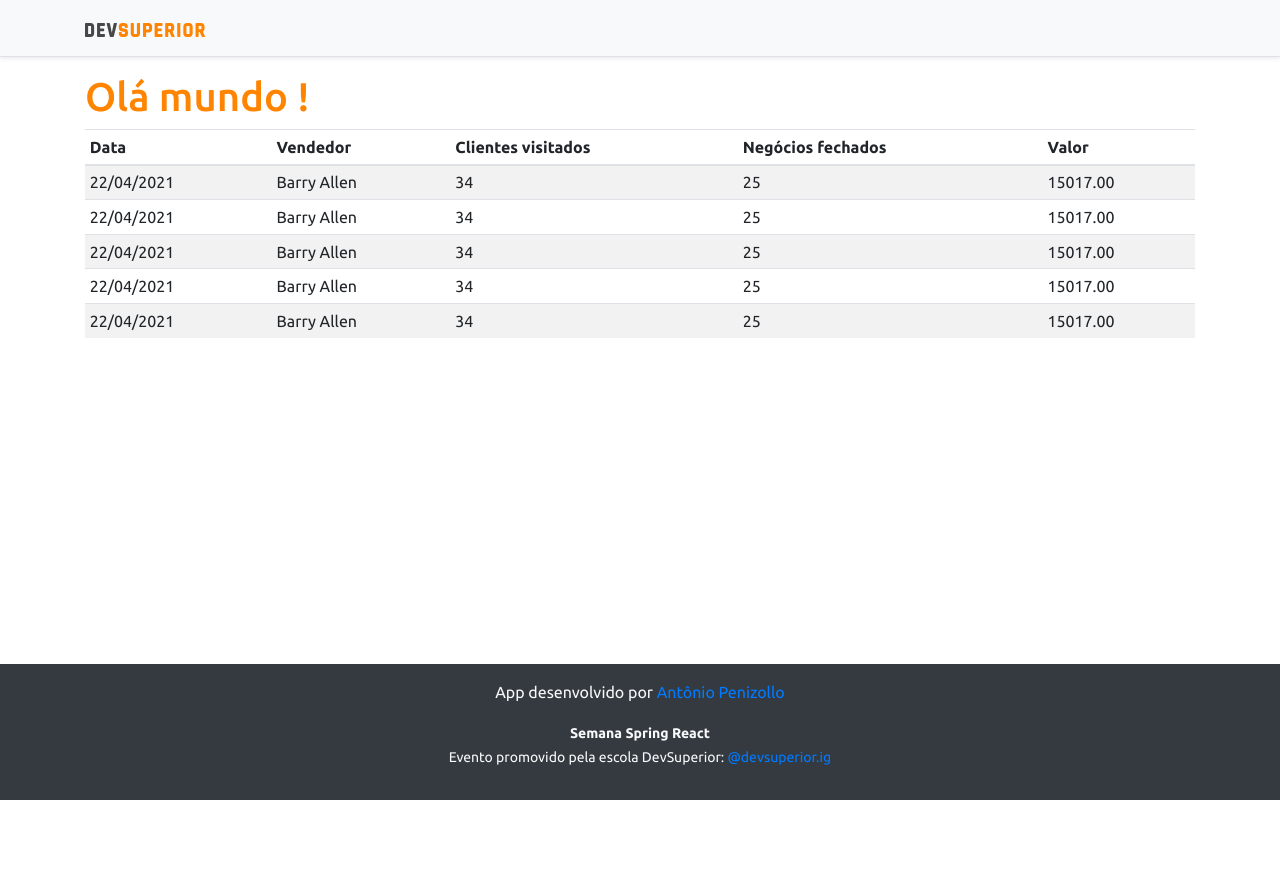
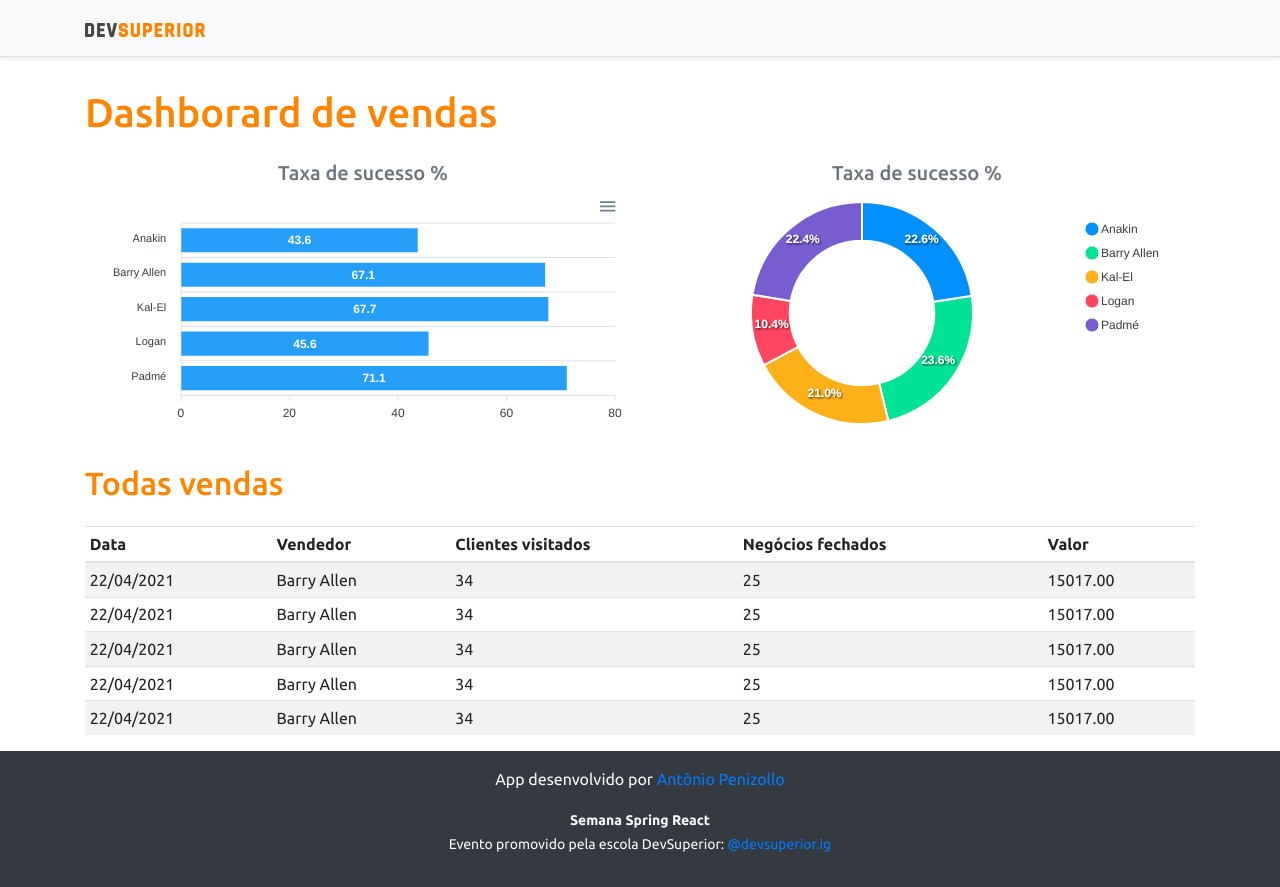
Before and after one commit to antoniopenizollo/projeto-sds3, a React (Create React App) app in the folder frontend/: page / in a window 1280 px wide. Before the commit the page ends 800 px from the top, so only its background shows below. Built offline with nearby package versions, Linux system fonts and the light colour scheme.

Commit message:
Static charts

```diff
--- a/frontend/package.json
+++ b/frontend/package.json
@@ -12,10 +12,12 @@
     "@types/node": "^12.0.0",
     "@types/react": "^17.0.0",
     "@types/react-dom": "^17.0.0",
+    "apexcharts": "^3.26.1",
     "bootstrap": "^4.6.0",
     "jquery": "1.9.1",
     "popper.js": "^1.16.1",
     "react": "^17.0.2",
+    "react-apexcharts": "^1.3.9",
     "react-dom": "^17.0.2",
     "react-scripts": "4.0.3",
     "typescript": "^4.1.2",
--- a/frontend/src/App.tsx
+++ b/frontend/src/App.tsx
@@ -1,12 +1,28 @@
 import NavBar from 'components/NavBar/index'
 import Footer from 'components/Footer/index'
 import DataTable from 'components/DataTable'
+import BarChart from 'components/BarChart'
+import DonutChart from 'components/DonutChart'
 function App() {
   return (
     <>
       <NavBar />
       <div className="container">
-        <h1 className="text-primary">Olá mundo !</h1>
+        <h1 className="text-primary py-3">Dashborard de vendas</h1>
+
+        <div className="row px-3">
+          <div className="col-sm-6">
+            <h5 className="text-center text-secondary">Taxa de sucesso %</h5>
+            <BarChart/>
+          </div>
+          <div className="col-sm-6">
+            <h5 className="text-center text-secondary">Taxa de sucesso %</h5>
+            <DonutChart/>
+          </div>
+        </div>
+        <div className="py-3">
+          <h2 className="text-primary">Todas vendas</h2>
+        </div>
         <DataTable />
       </div>
       <Footer/>
--- /dev/null
+++ b/frontend/src/components/BarChart/index.tsx
@@ -0,0 +1,34 @@
+import Chart from 'react-apexcharts'
+
+const BarChart = () => {
+
+    const options = {
+        plotOptions: {
+            bar: {
+                horizontal: true,
+            }
+        },
+    };
+
+    const mockData = {
+        labels: {
+            categories: ['Anakin', 'Barry Allen', 'Kal-El', 'Logan', 'Padmé']
+        },
+        series: [
+            {
+                name: "% Sucesso",
+                data: [43.6, 67.1, 67.7, 45.6, 71.1]
+            }
+        ]
+    };
+
+    return (
+        <Chart
+            options={{ ...options, xaxis: mockData.labels}}
+            series={mockData.series}
+            type="bar"
+            height="240"
+        />
+    );
+}
+export default BarChart;
--- /dev/null
+++ b/frontend/src/components/DonutChart/index.tsx
@@ -0,0 +1,25 @@
+import Chart from 'react-apexcharts'
+
+const DonutChart = () => {
+
+    const mockData = {
+        series: [477138, 499928, 444867, 220426, 473088],
+        labels: ['Anakin', 'Barry Allen', 'Kal-El', 'Logan', 'Padmé']
+    }
+
+    const options = {
+        legend: {
+            show: true
+        }
+    }
+
+    return (
+        <Chart
+            options={{ ...options, labels: mockData.labels}}
+            series={mockData.series}
+            type="donut"
+            height="240"
+        />
+    );
+}
+export default DonutChart;
```
Also changed, not shown: 1 other file (tests, documents, lock files or other folders).
